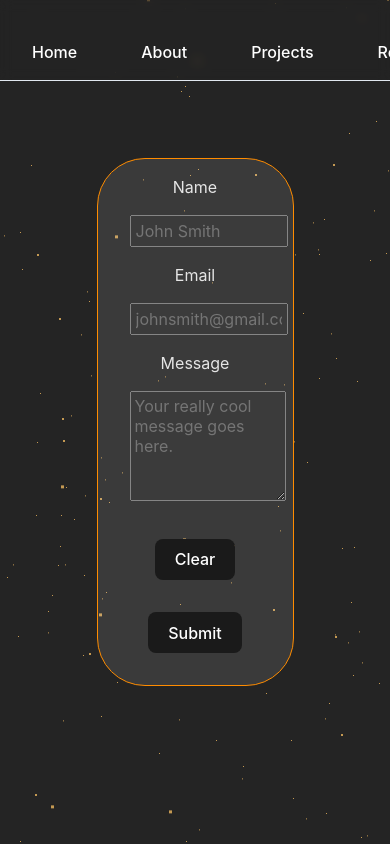
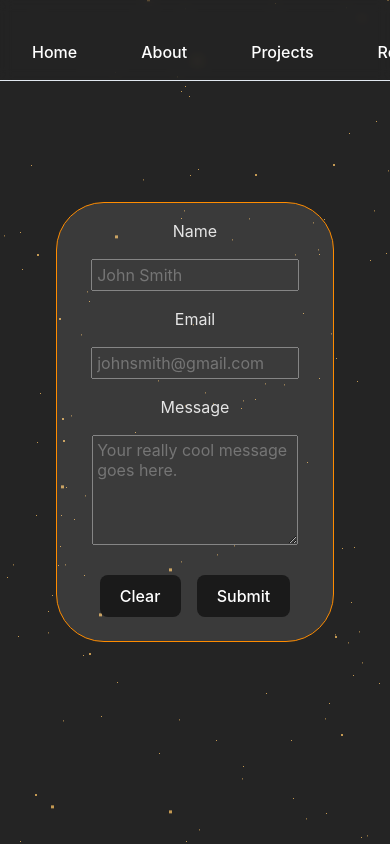
Before and after one commit to vworo/Portfolio, a Vue app: page /contact in a window 390 px wide. Built offline with nearby package versions, Linux system fonts and the light colour scheme; some icons are missing.

Commit message:
Phone responsive fix for Contact view

```diff
--- a/src/views/Contact.vue
+++ b/src/views/Contact.vue
@@ -46,7 +46,7 @@
         padding: 1em;
         border: solid 1px darkorange;
         border-radius: 3em;
-        width: 50%;
+        width: 75%;
         margin: 0 auto;
     }
 
@@ -57,7 +57,7 @@
     input, textarea {
         margin: 1em;
         padding: 0.25em;
-        width: 90%;
+        width: 80%;
         font-family: inherit;
         font-size: inherit;
     }
@@ -67,6 +67,6 @@
     }
 
     button {
-        margin: 1em;
+        margin: 0.5em;
     }
 </style>
```
